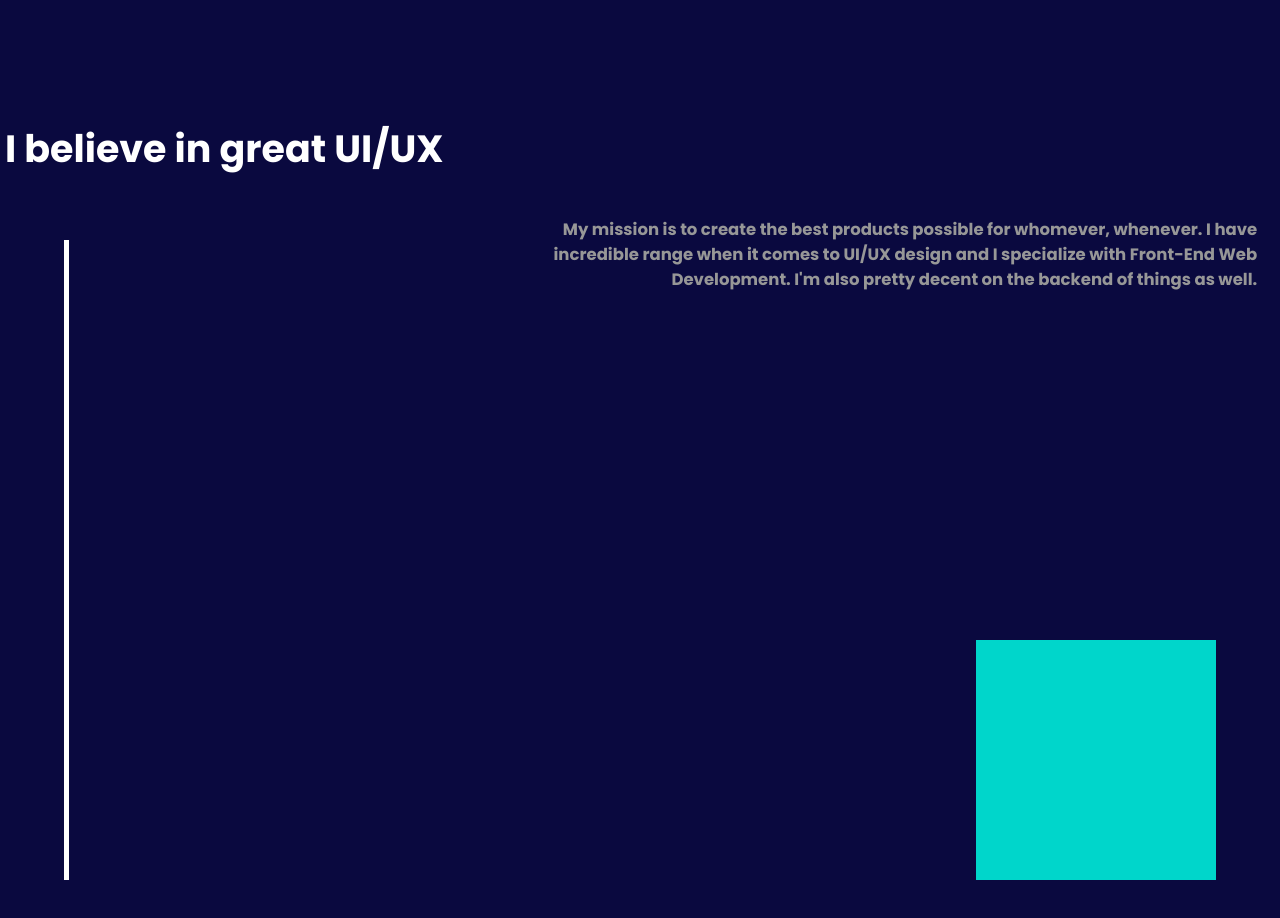
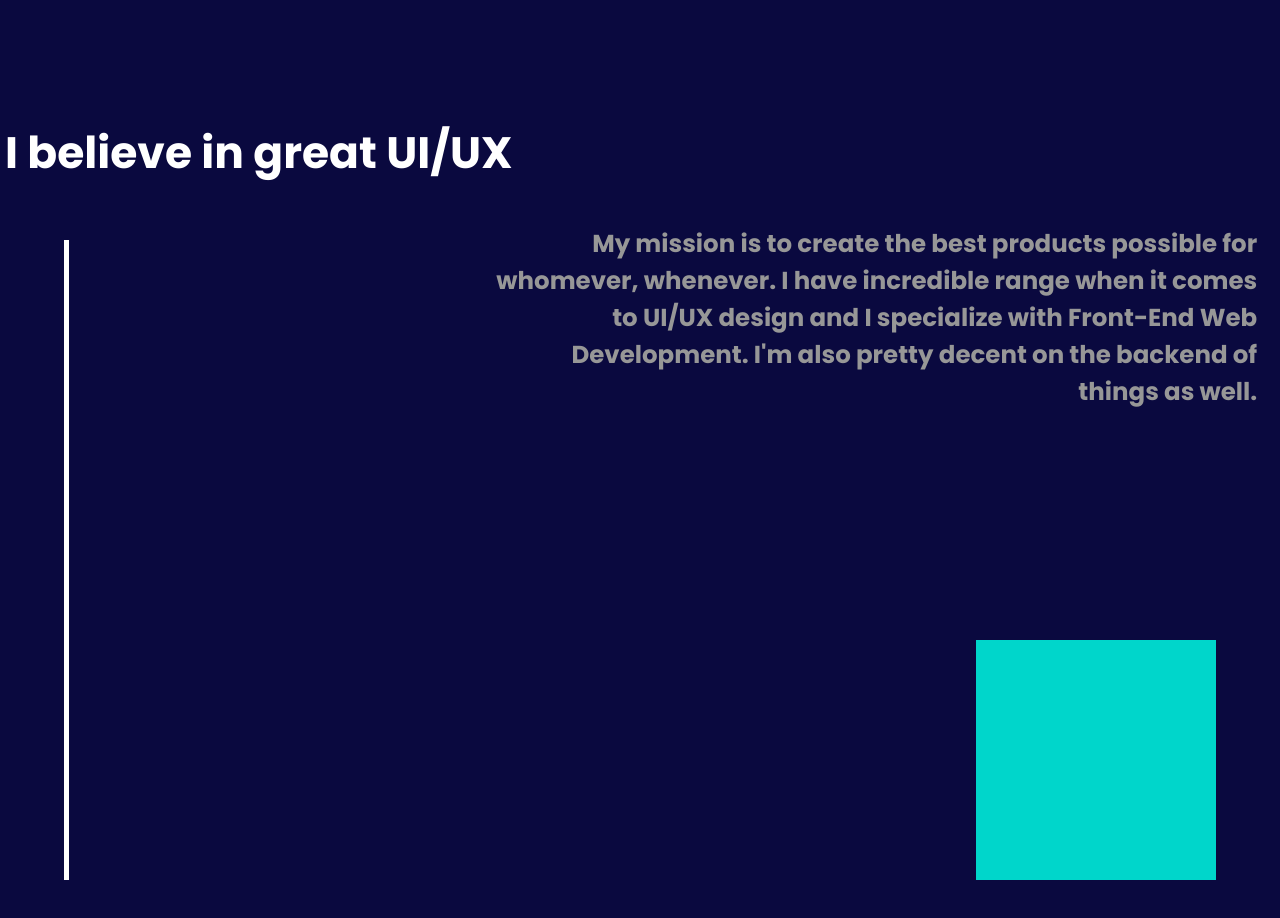
Before and after one commit to ChristianAlston/freelance, a React (Create React App) app: page / in a window 1280 px wide. Shown: the part 1920-2838 px from the top of the page. Built offline with nearby package versions, Linux system fonts and the light colour scheme.

Commit message:
responsive changes and styling updates

```diff
--- a/src/Components/Content1/Content1.css
+++ b/src/Components/Content1/Content1.css
@@ -1,3 +1,4 @@
+@media screen and (min-width: 320px) and (max-width: 470px) {
     .content1 {
         height: 100vh;
         width: 100%;
@@ -26,3 +27,57 @@
     border-left: 1px solid rgb(0, 255, 255);
     border-bottom: 1px solid rgb(0, 255, 255); */
     }
+}
+
+
+@media screen and (min-width: 471px) and (max-width: 770px) {
+    .content1 {
+        height: 100vh;
+        width: 100%;
+        position: relative;
+    }
+
+    .title {
+        color: white;
+        text-align: left;
+        margin: 20px 5px;
+        font-size: 38px;
+    }
+
+    .text {
+        color: rgb(151, 151, 151);
+        text-align: right;
+        position: absolute;
+        right: 1%;
+        width: 60%;
+        font-size: 19px;
+        font-weight: bold;
+        margin: 20px 10px;
+    }
+}
+
+@media screen and (min-width: 771px) and (max-width: 1740px) {
+    .content1 {
+        height: 100vh;
+        width: 100%;
+        position: relative;
+    }
+
+    .title {
+        color: white;
+        text-align: left;
+        margin: 20px 5px;
+        font-size: 44px;
+    }
+
+    .text {
+        color: rgb(151, 151, 151);
+        text-align: right;
+        position: absolute;
+        right: 1%;
+        width: 60%;
+        font-size: 24.5px;
+        font-weight: bold;
+        margin: 20px 10px;
+    }
+}
```
Lines whose indentation alone changed are shown as unchanged.
